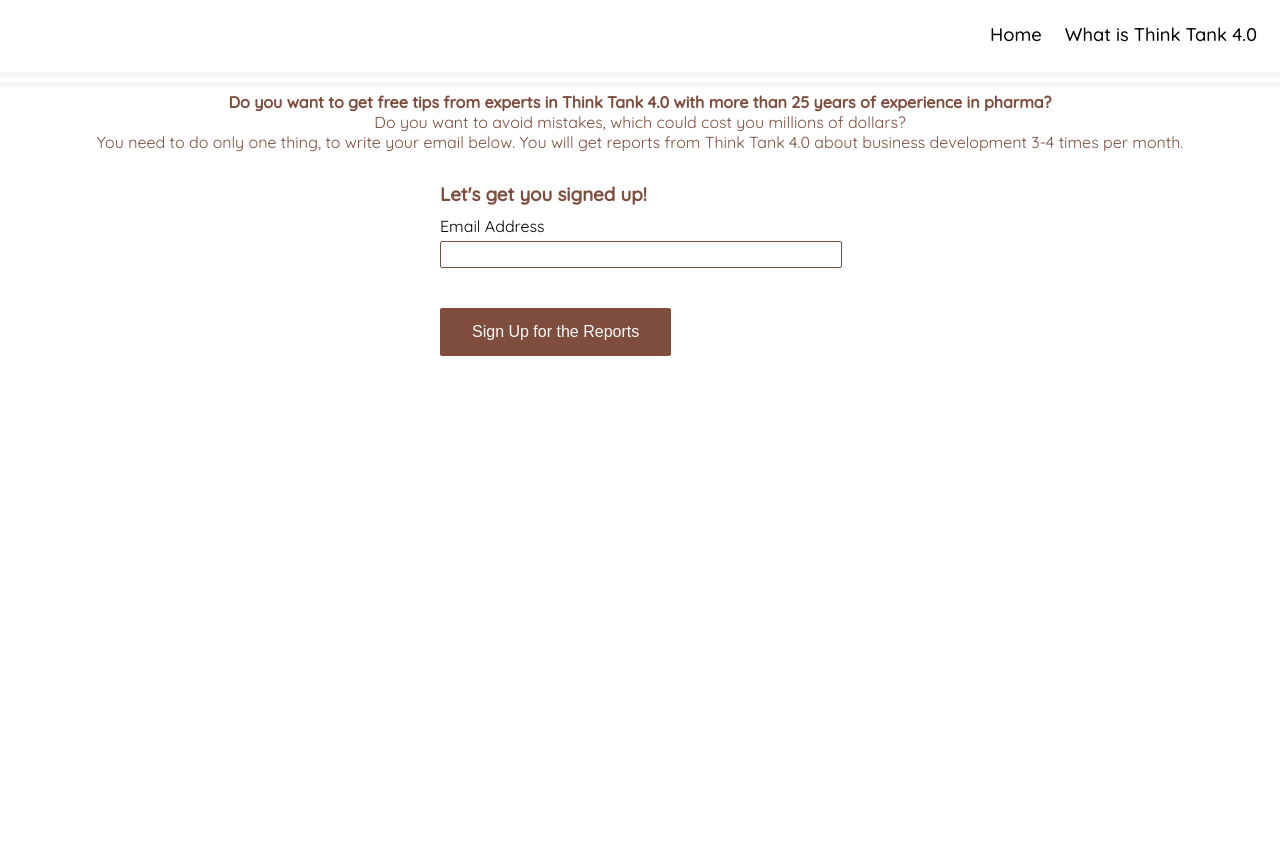
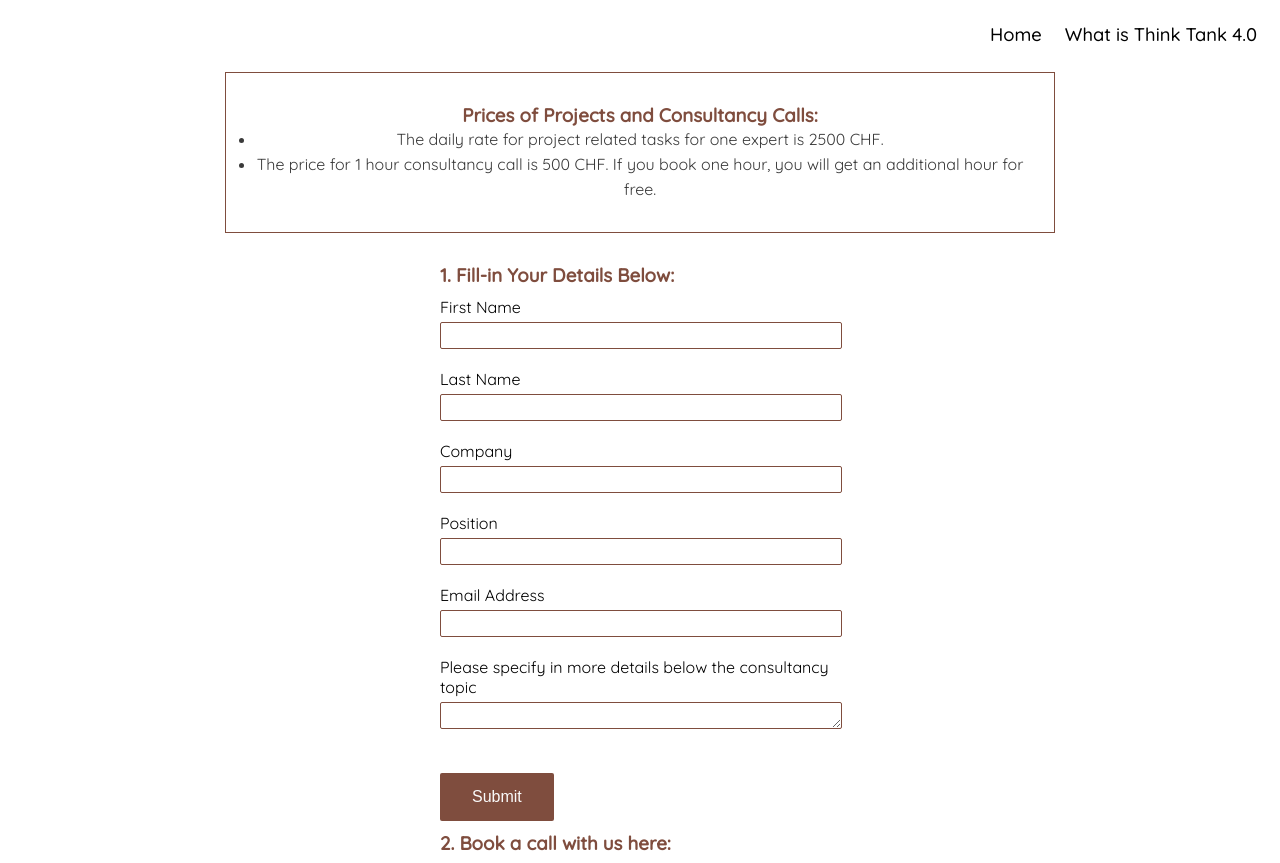
Before and after one commit to Code-Institute-Submissions/TennisDeveloper-Think-Tank_4_0, a plain HTML site: page book_call.html in a window 1280 px wide. Shown: the part 78-941 px from the top of the page. Before the commit the page ends 800 px from the top, so only its background shows below. Drawn offline with Linux system fonts and the light colour scheme.

Commit message:
Content and styling of the book_call.html page.

```diff
--- a/assets/css/style.css
+++ b/assets/css/style.css
@@ -257,3 +257,22 @@
 #contacts-image {
     padding: 30px;
 }
+
+/* Book a call or project */
+.book_call {
+    clear: both;
+    padding: 30px;
+    text-align: center;
+    width: 60%;
+    margin: 0 auto;
+    border: 1px solid #7F4D3E;
+}
+
+.text-input-call {
+    background: transparent;
+    color: #7F4D3E;
+    width: 100%;
+    height: 25px;
+    margin: 10px 0 10px 0;
+
+}
--- a/book_call.html
+++ b/book_call.html
@@ -20,18 +20,66 @@
 
         <nav id="menu">
             <ul>
-                <li><a href="contacts.html" >Contacts</a></li>
+                <li><a href="contacts.html">Contacts</a></li>
                 <li><a href="book_call.html" class="active">Book a Call or Project</a></li>
                 <li><a href="challenges.html">Challenges in Pharma Business Development</a></li>
-                <li><a href="thinktank4_0.html" >What is Think Tank 4.0</a></li>
-                <li><a href="index.html" >Home</a></li>
+                <li><a href="thinktank4_0.html">What is Think Tank 4.0</a></li>
+                <li><a href="index.html">Home</a></li>
 
             </ul>
         </nav>
     </header>
 
     <section>
-        <hr id="footer-border">
+
+        <div class="book_call">
+
+            <div>
+                <h3 style="color:#7F4D3E;">Prices of Projects and Consultancy Calls:</h3>
+            </div>
+            <div>
+                <ul style="line-height: 25px;">
+                    <li>The daily rate for project related tasks for one expert is 2500 CHF.</li>
+                    <li>The price for 1 hour consultancy call is 500 CHF. If you book one hour, you will get an
+                        additional hour for free.</li>
+                </ul>
+            </div>
+
+        </div>
+    </section>
+
+    <section class="form-section">
+        <form method="POST" action="https://formdump.codeinstitute.net/" class="signup-form">
+            <h3>1. Fill-in Your Details Below:</h3>
+            <label for="fname">First Name</label>
+            <input id="fname" name="first_name" type="text" required class="text-input">
+
+            <label for="lname">Last Name</label>
+            <input id="lname" name="last_name" type="text" required class="text-input">
+
+            <label for="company">Company</label>
+            <input id="company" name="company" type="text" required class="text-input">
+
+            <label for="position">Position</label>
+            <input id="position" name="position" type="text" required class="text-input">
+
+            <label for="email">Email Address</label>
+            <input type="email" id="email" name="email_address" required class="text-input">
+
+            <label for="topic">Please specify in more details below the consultancy topic</label>
+            <textarea id="topic" name="topic" required class="text-input" rows="30" cols="40">
+            </textarea>
+
+
+
+            <input class="join-button" type="submit" value="Submit">
+
+            <div ><h3 class="text-input-call" >2. Book a call with us here: </h3>
+                <a href="https://calendly.com/" target="_blank" rel="noopener" aria-label="Book a consultancy call with us via our live calendar on Calendly (opens in a separate window).">Think Tank 4.0 Live Calendar</a>
+            </div>
+
+        </form>
+
     </section>
 
 
@@ -39,16 +87,18 @@
     <footer>
         <hr id="footer-border">
         <div class="footer-text"><strong>
-            Do you want to get free tips from experts in Think Tank 4.0 with more than 25 years of experience in pharma?</strong>
+                Do you want to get free tips from experts in Think Tank 4.0 with more than 25 years of experience in
+                pharma?</strong>
         </div>
         <div class="footer-text">
             Do you want to avoid mistakes, which could cost you millions of dollars?
         </div>
         <div class="footer-text">
-            You need to do only one thing, to write your email below. You will get reports from Think Tank 4.0 about business development 3-4 times per month.
+            You need to do only one thing, to write your email below. You will get reports from Think Tank 4.0 about
+            business development 3-4 times per month.
         </div>
 
-        <section >
+        <section>
             <form method="POST" action="https://formdump.codeinstitute.net/" class="signup-form">
                 <h3>Let's get you signed up!</h3>
                 <label for="email">Email Address</label>
```
Also changed, not shown: contacts.html (+1 -1 lines).
